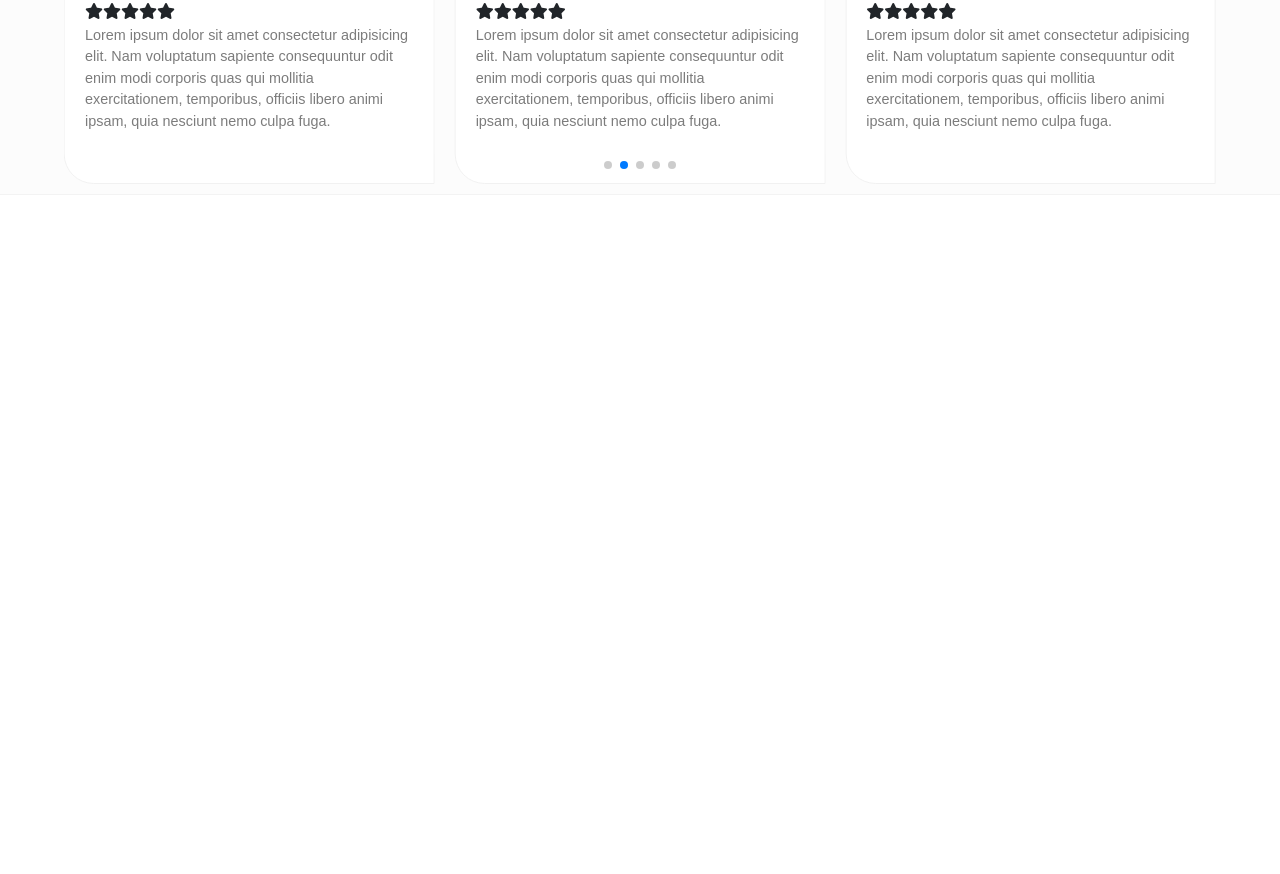
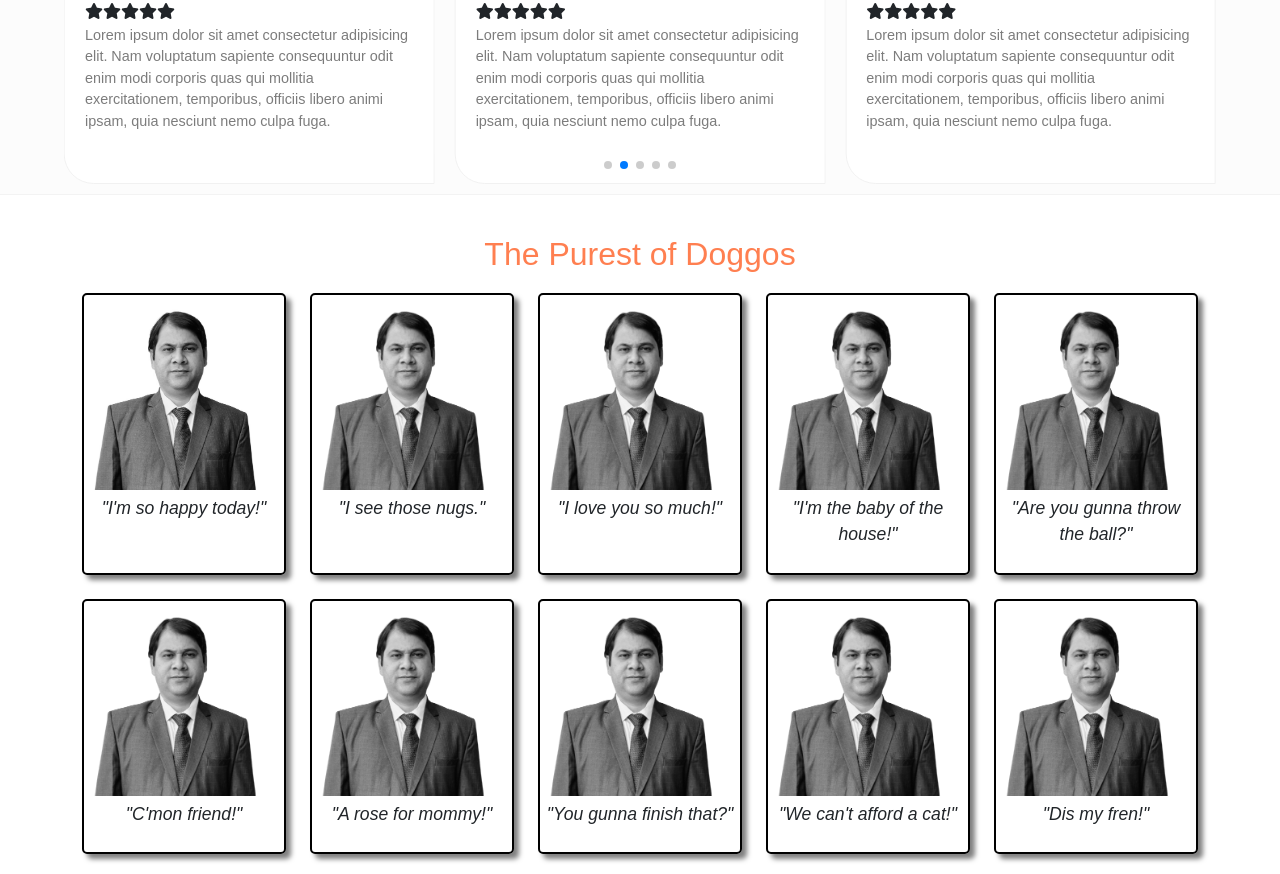
Before and after one commit to Kshitij-dev1/VinaySir_Portfolio, a plain HTML site: page index.html in a window 1280 px wide. Shown: the part 1653-2527 px from the top of the page. Before the commit the page ends 1868 px from the top, so only its background shows below. Drawn offline with nearby package versions, Linux system fonts and the light colour scheme.

Commit message:
Gallery integration

```diff
--- a/in.css
+++ b/in.css
@@ -362,6 +362,69 @@ p {
 }
 
 
+.page-container {
+    display: flex;
+    justify-content: center;
+    align-items: center;
+    flex-direction: column;
+    font-family: sans-serif;
+    margin: 0;
+    padding: 20px;
+}
+
+.gallery-title {
+    color: coral;
+    text-align: center;
+    margin-bottom: 20px;
+}
+
+.gallery {
+    width: 90%;
+    max-width: 1200px;
+    margin: 0 auto;
+}
+
+.grid-container {
+    display: grid;
+    grid-template-columns: repeat(auto-fit, minmax(200px, 1fr));
+    gap: 1.5rem;
+}
+
+.grid-item-wrapper {
+    border: solid 2px black;
+    padding: 5px;
+    box-shadow: 5px 5px 5px rgba(0, 0, 0, 0.5);
+    border-radius: 5px;
+    transition: all 0.25s ease-in-out;
+}
+
+.grid-item-wrapper:hover img {
+    filter: grayscale(0);
+}
+
+.grid-item-wrapper:hover {
+    border-color: coral;
+}
+
+.doggo-image {
+    width: 100%;
+    height: auto;
+    display: block;
+    filter: grayscale(100%);
+    border-radius: 5px;
+    transition: all 0.25s ease-in-out;
+    object-fit: cover;
+    aspect-ratio: 1 / 1;
+}
+
+.doggo-caption {
+    margin-top: 5px;
+    padding: 0;
+    text-align: center;
+    font-style: italic;
+}
+
+
 @media (max-width:579px){
     ul.navbar-nav.nav-iit {
         display: flex;
--- a/index.html
+++ b/index.html
@@ -12,6 +12,7 @@
         rel="stylesheet"
         href="https://cdn.jsdelivr.net/npm/swiper@11/swiper-bundle.min.css"
       />
+
 </head>
 <body>
 
@@ -319,6 +320,56 @@
         </div>
       </section>
 
+
+      <section class="page-container">
+        <h1 class="gallery-title">The Purest of Doggos</h1>
+        <section class="gallery">
+            <div class="grid-container" id="doggoGrid">
+                <div class="grid-item-wrapper">
+                    <img class="doggo-image" src="/assets/IMG-20250319-WA0021.jpg" alt="Happy Dog">
+                    <p class="doggo-caption">"I'm so happy today!"</p>
+                </div>
+                <div class="grid-item-wrapper">
+                    <img class="doggo-image" src="/assets/IMG-20250319-WA0021-removebg-preview.png" alt="Focused Dog">
+                    <p class="doggo-caption">"I see those nugs."</p>
+                </div>
+                <div class="grid-item-wrapper">
+                    <img class="doggo-image" src="/assets/IMG-20250319-WA0021-removebg-preview.png" alt="Loving Dog">
+                    <p class="doggo-caption">"I love you so much!"</p>
+                </div>
+                <div class="grid-item-wrapper">
+                    <img class="doggo-image" src="/assets/IMG-20250319-WA0021-removebg-preview.png" alt="Baby Dog">
+                    <p class="doggo-caption">"I'm the baby of the house!"</p>
+                </div>
+                <div class="grid-item-wrapper">
+                    <img class="doggo-image" src="/assets/IMG-20250319-WA0021-removebg-preview.png" alt="Excited Dog">
+                    <p class="doggo-caption">"Are you gunna throw the ball?"</p>
+                </div>
+                <div class="grid-item-wrapper">
+                    <img class="doggo-image" src="/assets/IMG-20250319-WA0021-removebg-preview.png" alt="Friendly Dog">
+                    <p class="doggo-caption">"C'mon friend!"</p>
+                </div>
+                <div class="grid-item-wrapper">
+                    <img class="doggo-image" src="/assets/IMG-20250319-WA0021-removebg-preview.png" alt="Romantic Dog">
+                    <p class="doggo-caption">"A rose for mommy!"</p>
+                </div>
+                <div class="grid-item-wrapper">
+                    <img class="doggo-image" src="/assets/IMG-20250319-WA0021-removebg-preview.png" alt="Hungry Dog">
+                    <p class="doggo-caption">"You gunna finish that?"</p>
+                </div>
+                <div class="grid-item-wrapper">
+                    <img class="doggo-image" src="/assets/IMG-20250319-WA0021-removebg-preview.png" alt="Jealous Dog">
+                    <p class="doggo-caption">"We can't afford a cat!"</p>
+                </div>
+                <div class="grid-item-wrapper">
+                    <img class="doggo-image" src="/assets/IMG-20250319-WA0021-removebg-preview.png" alt="Best Friends">
+                    <p class="doggo-caption">"Dis my fren!"</p>
+                </div>
+            </div>
+        </section>
+    </section>
+
+
     <script src="https://cdn.jsdelivr.net/npm/bootstrap@5.3.0/dist/js/bootstrap.bundle.min.js"></script>
     <script src="https://cdn.jsdelivr.net/npm/swiper@11/swiper-bundle.min.js"></script>
     <script src="vpJS.js"></script>
--- a/vpJS.js
+++ b/vpJS.js
@@ -29,3 +29,6 @@ var swiper = new Swiper(".mySwiperTest", {
       },
     },
   });
+
+
+//   gallry crousel
```
